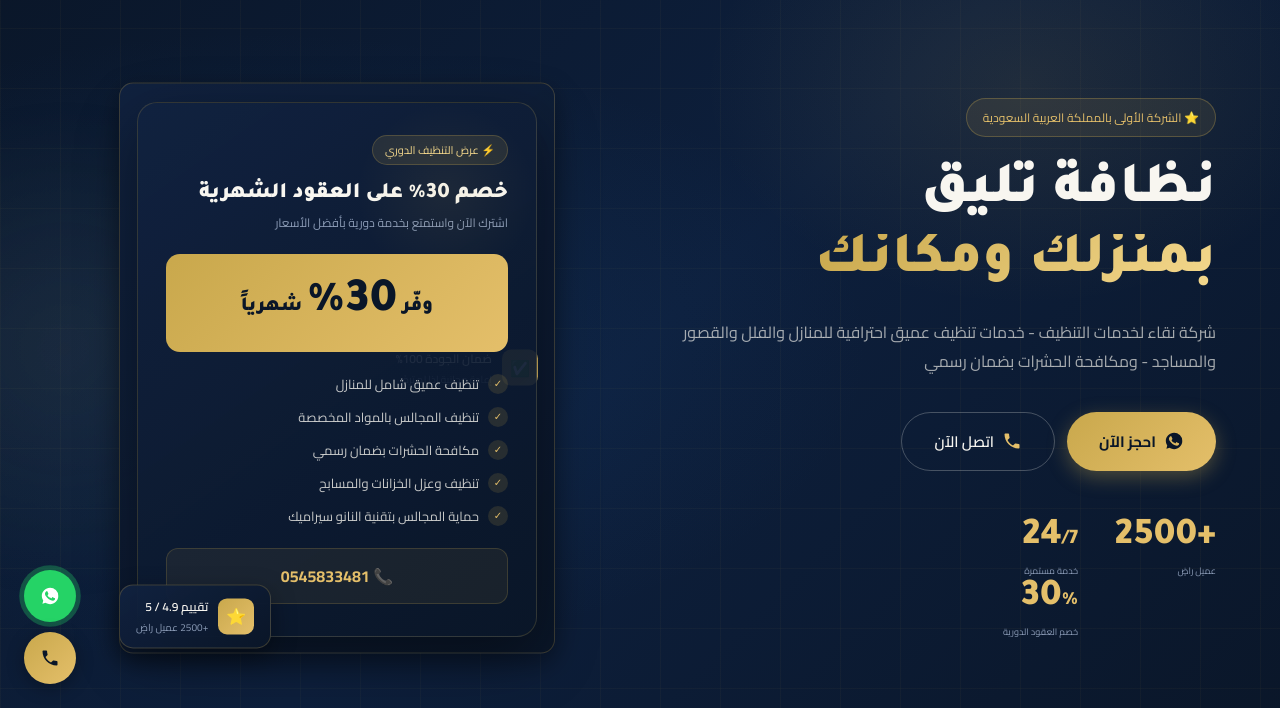
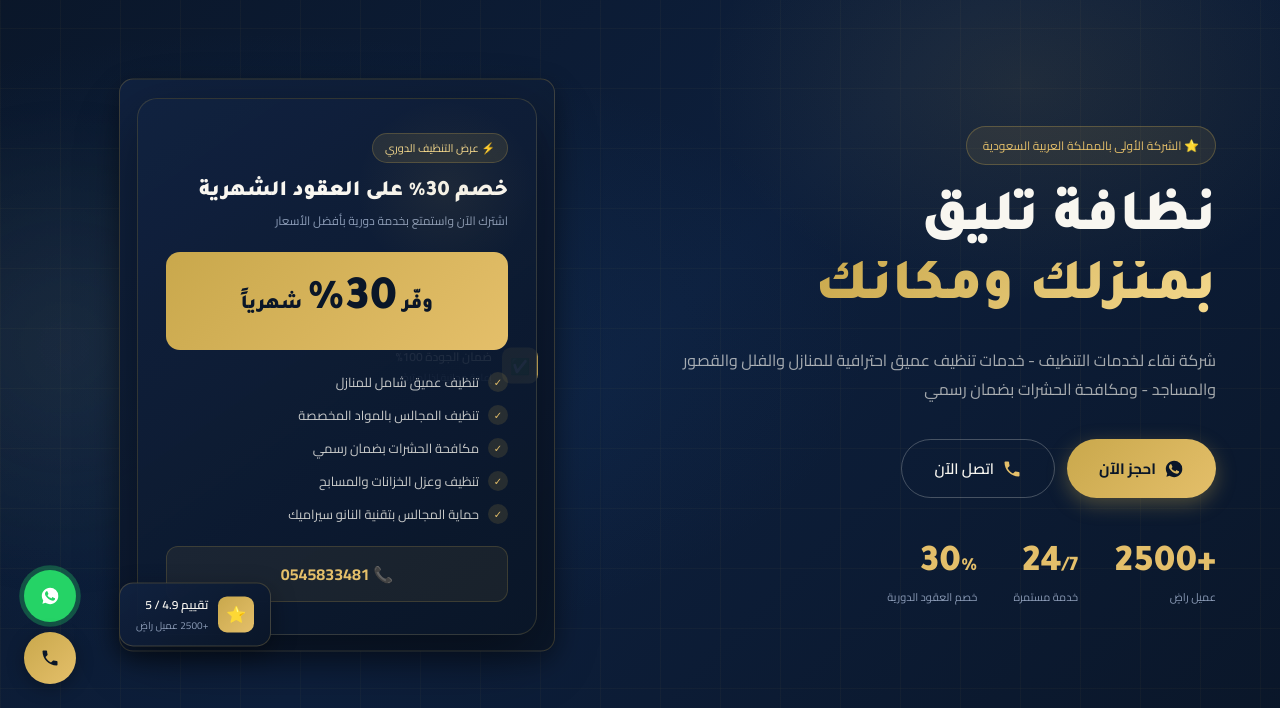
Before and after one commit to infonaqaacleaning-cmd/naqaa-site.com.finally, a plain HTML site: page index.html in a window 1280 px wide. Shown: the part 92-800 px from the top of the page. Drawn offline with Linux system fonts and the light colour scheme.

Commit message:
Update index.html

```diff
--- a/index.html
+++ b/index.html
@@ -482,9 +482,9 @@ footer{background:#060f1e;padding:56px 0 28px;border-top:1px solid rgba(201,168,
           <a href="tel:0545833481" class="btn-outline"><svg width="20" height="20" viewBox="0 0 24 24" fill="currentColor" xmlns="http://www.w3.org/2000/svg"><path d="M6.62 10.79c1.44 2.83 3.76 5.14 6.59 6.59l2.2-2.2c.27-.27.67-.36 1.02-.24 1.12.37 2.33.57 3.57.57.55 0 1 .45 1 1V20c0 .55-.45 1-1 1-9.39 0-17-7.61-17-17 0-.55.45-1 1-1h3.5c.55 0 1 .45 1 1 0 1.25.2 2.45.57 3.57.11.35.03.74-.25 1.02l-2.2 2.2z"/></svg> اتصل الآن</a>
         </div>
         <div class="hero-stats">
-          <div class="stat"><div class="stat-num">+2500<small></middle></div><div class="stat-lbl">عميل راضٍ</div></div>
-          <div class="stat"><div class="stat-num">24<small>/7</middle></div><div class="stat-lbl">خدمة مستمرة</div></div>
-          <div class="stat"><div class="stat-num">30<small>%</middle></div><div class="stat-lbl">خصم العقود الدورية</div></div>
+          <div class="stat"><div class="stat-num">+2500<small></small></div><div class="stat-lbl">عميل راضٍ</div></div>
+          <div class="stat"><div class="stat-num">24<small>/7</small></div><div class="stat-lbl">خدمة مستمرة</div></div>
+          <div class="stat"><div class="stat-num">30<small>%</small></div><div class="stat-lbl">خصم العقود الدورية</div></div>
         </div>
       </div>
       <div class="hero-visual">
```
